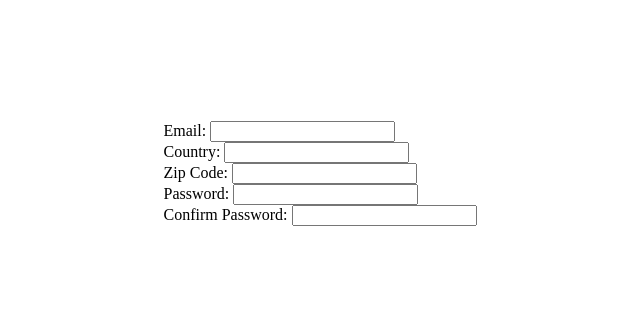
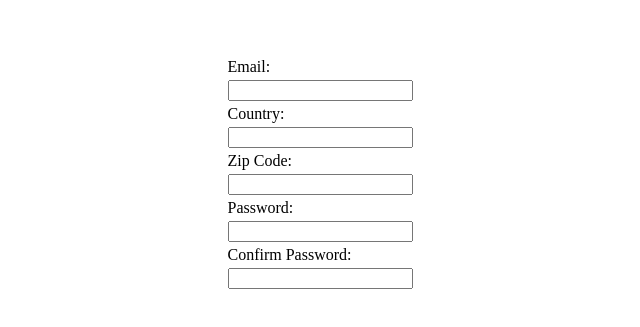
Before and after one commit to LedaThemis/odin-form-validation, a plain HTML site: page index.html in a window 1280 px wide. Shown: the part 227-554 px from the top of the page, without its empty margins (320-960 px from the left). Drawn offline with Linux system fonts and the light colour scheme.

Commit message:
style form

```diff
--- a/styles.css
+++ b/styles.css
@@ -7,3 +7,17 @@ body {
   place-content: center;
   height: 100vh;
 }
+
+#form {
+  display: flex;
+  flex-direction: column;
+  justify-content: center;
+  align-items: center;
+  gap: 0.25rem;
+}
+
+.input-div {
+  display: flex;
+  flex-direction: column;
+  gap: 0.25rem;
+}
```
